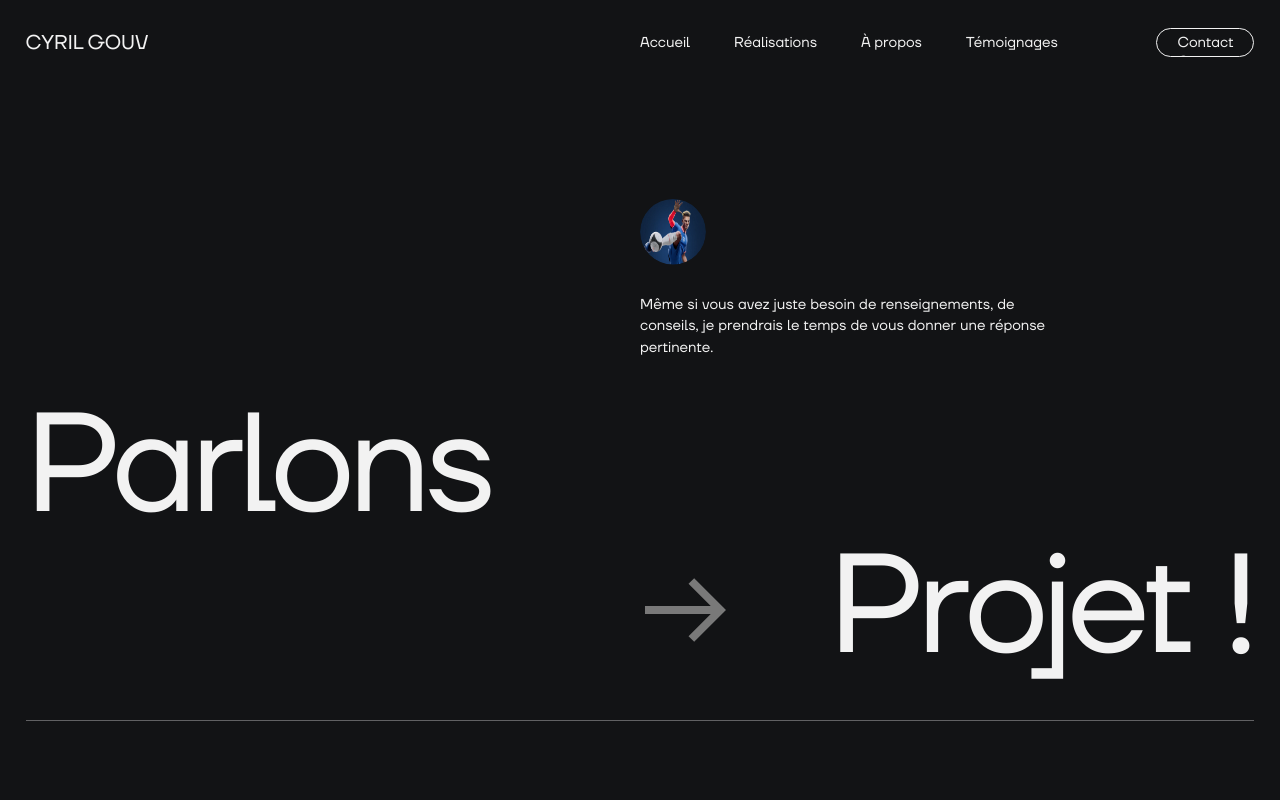
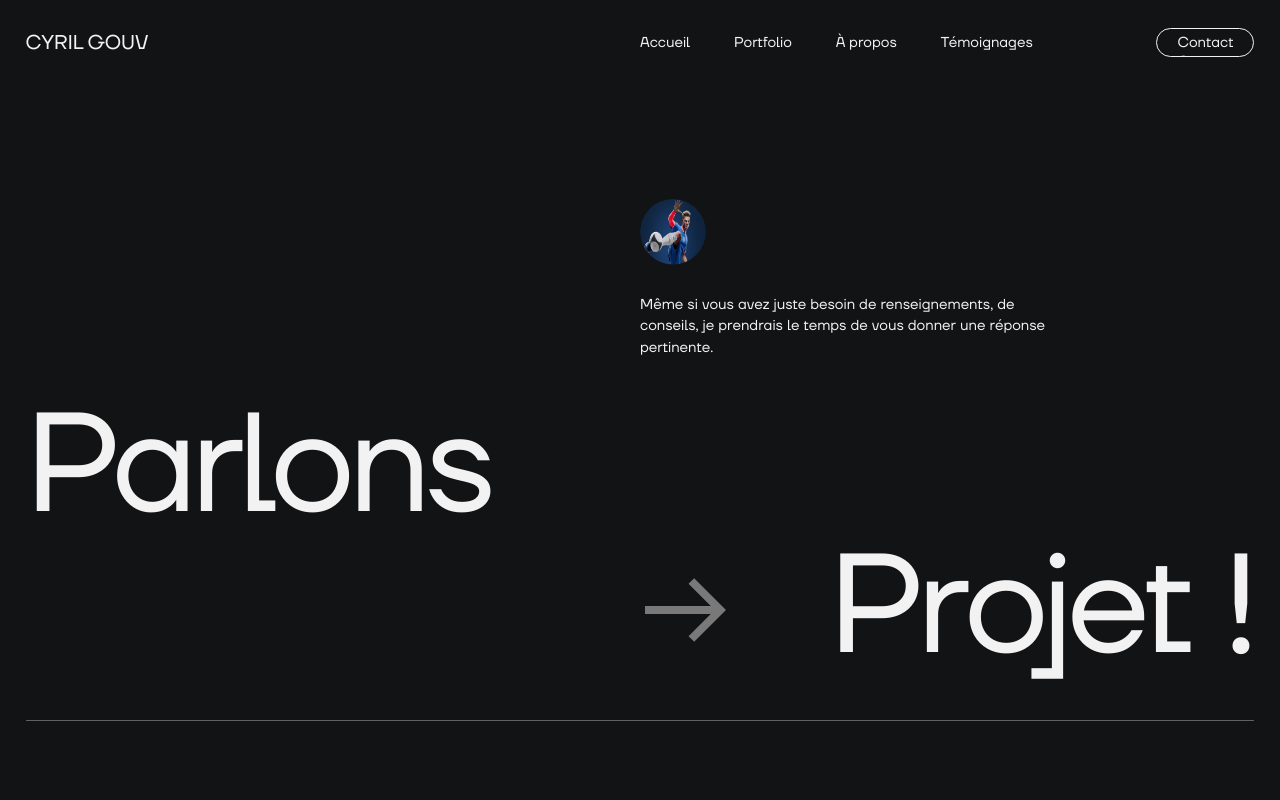
Before and after one commit to CyrilGouv/next-folio, a Next.js app: page /contact in a window 1280 px wide. Shown: the top 800 px of the page. Built offline with nearby package versions, Linux system fonts and the light colour scheme.

Commit message:
added TitleInfos to portfolio && change page name

```diff
--- a/app/realisations/page.js
+++ b/app/realisations/page.js
@@ -9,7 +9,7 @@ export default function Portfolio() {
 
   return (
     <>
-      <Hero page={ page } />
+      <Hero page={ page } withText={ true } />
       <AllProjects />
       <Footer />
     </>
--- a/components/Blocks/Hero/Hero.jsx
+++ b/components/Blocks/Hero/Hero.jsx
@@ -1,13 +1,13 @@
 import TitlePage from "@/components/UI/Elements/Title/TitlePage"
 import TextHero from "@/components/UI/Elements/Text/TextHero"
-import { aboutHeroText, testimonialsHeroText, contactHeroText } from "@/data/content"
+import { projectsHeroText, aboutHeroText, testimonialsHeroText, contactHeroText } from "@/data/content"
 
 import styles from "./Hero.module.scss"
 
 
 const Hero = ({ page, withText = false }) => {
 
-  const textHero = page === "about" ? aboutHeroText : page === "testimonials" ? testimonialsHeroText : page === "contact" ? contactHeroText : ""
+  const textHero = page === "works" ? projectsHeroText : page === "about" ? aboutHeroText : page === "testimonials" ? testimonialsHeroText : page === "contact" ? contactHeroText : ""
 
   return (
     <section className={ styles.hero }>
--- a/components/UI/Elements/Title/TitlePage.jsx
+++ b/components/UI/Elements/Title/TitlePage.jsx
@@ -45,7 +45,7 @@ const TitlePage = ({ page }) => {
                     </span>
                     <span ref={ lastLine } className={ `${styles.title__line} ${styles.title__line__alt} ${styles.title__line__push}` }>
                     <span className={ `${styles.title__line__word} text--opacity` }>©</span>
-                        <span className={ styles.title__line__word }>17-24</span>
+                        <span className={ styles.title__line__word }>18-24</span>
                     </span>
                 </h1>
             )
--- a/data/content.js
+++ b/data/content.js
@@ -1,6 +1,11 @@
 // INTRO TITLES
 export const homepageIntroTitle = "Cyrilgouv is a nimble team working remote first from all around the world, with offices on the islands."
 export const aboutIntroTitle = "Whether you require help with strategy, web or product design, development, app creation, or innovative tech."
+
+
+// PROJETS
+export const projectsHeroText = "We understand that each client, project, and context is different. We adopt a flexible approach, allowing us to adapt and tailor our services to meet our client's needs."
+
 
 // COVER ABOUT IMAGES
 export const aboutHeroText = "Développeur web indépendant passionné depuis 2017 et spécialiste en création de site web, design graphique et développement front-end."
--- a/data/menus.js
+++ b/data/menus.js
@@ -6,7 +6,7 @@ export const menuTopItems = [
     },
     {
         id: 1,
-        name: 'Réalisations',
+        name: 'Portfolio',
         path: '/realisations',
     },
     {
@@ -30,7 +30,7 @@ export const menuBottomItems = [
     },
     {
         id: 1,
-        name: 'Réalisations',
+        name: 'Portfolio',
         path: '/realisations',
     },
     {
```
